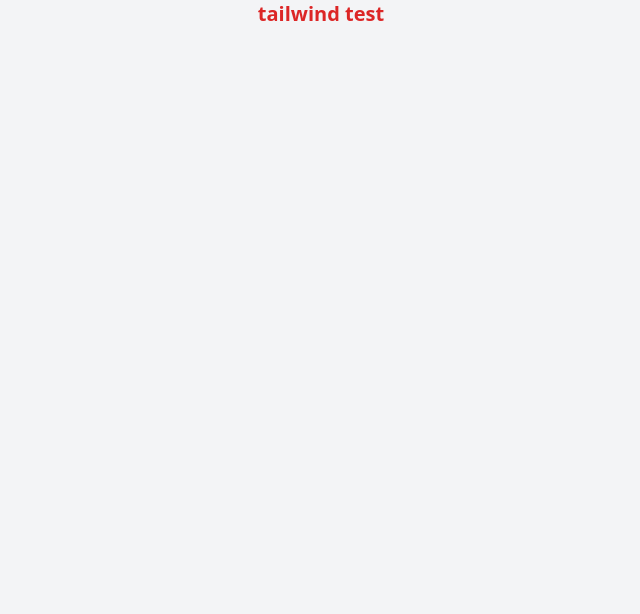
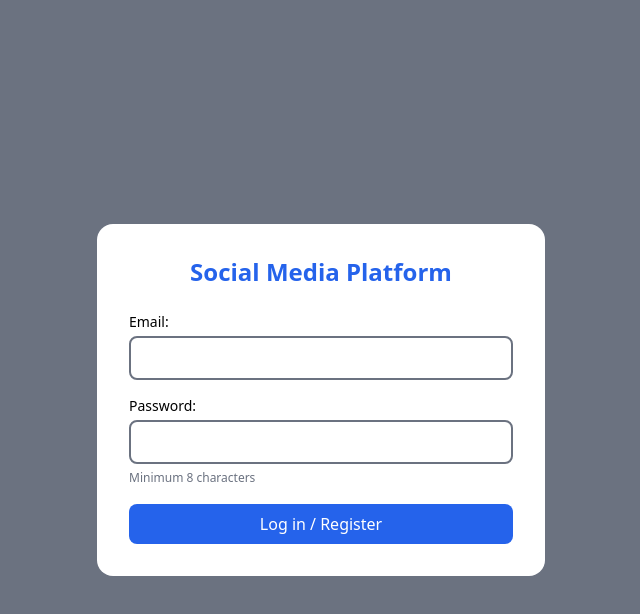
Before and after one commit to JKollerud/smp-css-frameworks, a website: page public/index.html in a window 1280 px wide. Shown: the whole page, without its empty margins (319-959 px from the left). Drawn offline with Linux system fonts and the light colour scheme.

Commit message:
authentication page with form added

```diff
--- a/package.json
+++ b/package.json
@@ -21,6 +21,8 @@
     "autoprefixer": "^10.4.21",
     "http-server": "^14.1.1",
     "postcss": "^8.5.6",
+    "prettier": "^3.6.2",
+    "prettier-plugin-tailwindcss": "^0.7.1",
     "tailwindcss": "^3.4.13"
   }
 }
--- a/public/index.html
+++ b/public/index.html
@@ -1,12 +1,43 @@
-<!DOCTYPE html>
+<!doctype html>
 <html lang="en">
   <head>
     <meta charset="UTF-8" />
     <meta name="viewport" content="width=device-width, initial-scale=1.0" />
-    <title>tailwind test</title>
+    <title>Authentication page</title>
     <link rel="stylesheet" href="assets\styles.css" />
   </head>
-  <body class="flex items-center justify-center bg-gray-100">
-    <h1 class="text-xl font-bold text-red-600">tailwind test</h1>
+  <body class="min-h-screen bg-gray-500 flex items-center justify-center p-6">
+    <main class="w- full max-w-md bg-white rounded-2xl p-8">
+      <h1 class="text-2xl font-bold text-blue-600 text-center mb-6">
+        Social Media Platform
+      </h1>
+      <form class="space-y-4" method="post" action="/profile/index.html">
+        <label class="block">
+          <span class="block text-sm font-medium mb-1">Email:</span>
+          <input
+            type="email"
+            name="email"
+            required
+            class="w-full rounded-lg border-2 border-gray-500 px-3 py-2"
+          />
+        </label>
+        <label class="block">
+          <span class="block text-sm font-medium mb-1">Password:</span>
+          <input
+            type="password"
+            name="password"
+            minlength="8"
+            required
+            class="w-full rounded-lg border-2 border-gray-500 px-3 py-2"
+          />
+          <small class="text-gray-500 text-xs">Minimum 8 characters</small>
+        </label>
+        <button
+          class="w-full bg-blue-600 text-white py-2 rounded-lg hover:bg-blue-800"
+        >
+          Log in / Register
+        </button>
+      </form>
+    </main>
   </body>
 </html>
```
Also changed, not shown: public/assets/styles.css, public/feed/index.html (added), public/profile/index.html (added), 1 other file.
